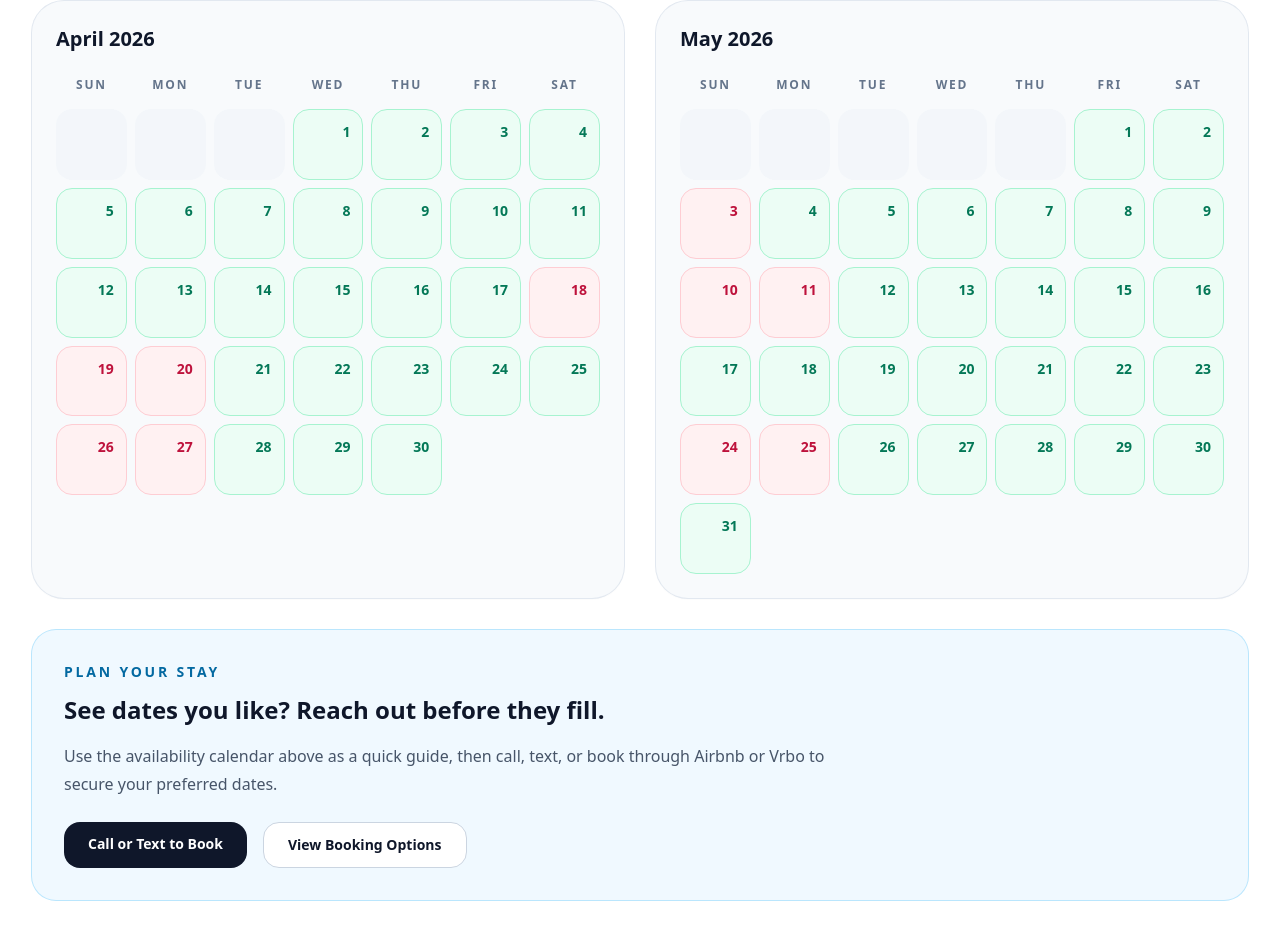
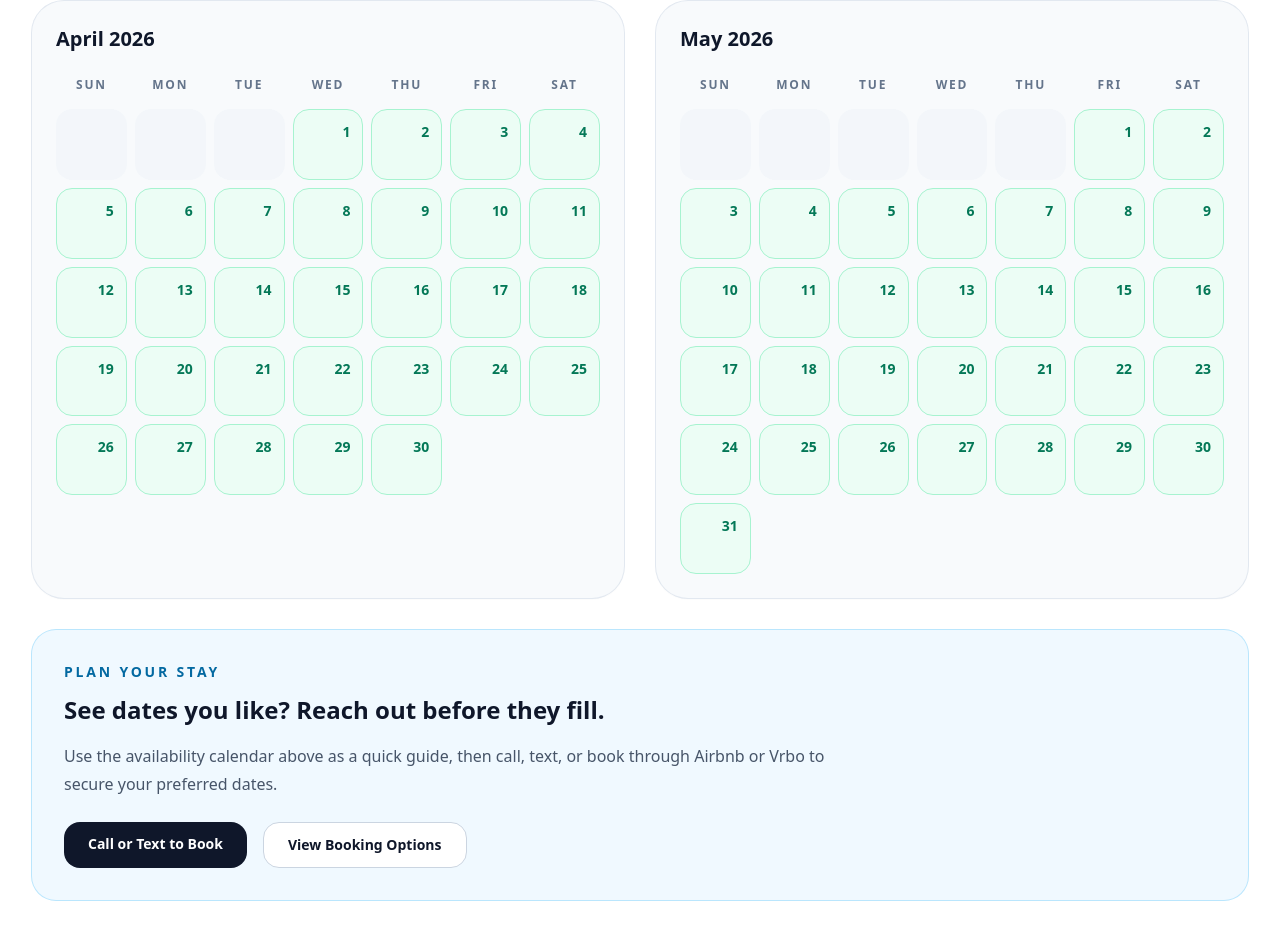
Before and after one commit to GulfLiving/gulf-shores-living, a React (Vite) app: page / in a window 1280 px wide. Shown: the part 1638-2590 px from the top of the page. Built offline with nearby package versions, Linux system fonts and the light colour scheme; no server answers.

Commit message:
Update main.jsx

```diff
--- a/src/main.jsx
+++ b/src/main.jsx
@@ -2,41 +2,18 @@ import React, { useEffect, useState } from 'react';
 import { createRoot } from 'react-dom/client';
 
 function GulfShoresRentalWebsite() {
-  const bookedDates = [
-    '2026-04-18',
-    '2026-04-19',
-    '2026-04-20',
-    '2026-04-26',
-    '2026-04-27',
-    '2026-05-03',
-    '2026-05-10',
-    '2026-05-11',
-    '2026-05-24',
-    '2026-05-25',
-    '2026-06-05',
-    '2026-06-06',
-    '2026-06-07',
-    '2026-06-19',
-    '2026-06-20',
-    '2026-06-21',
-    '2026-07-02',
-    '2026-07-03',
-    '2026-07-04',
-    '2026-07-05',
-    '2026-07-16',
-    '2026-07-17',
-    '2026-07-18',
-    '2026-07-27',
-    '2026-07-28',
-    '2026-08-08',
-    '2026-08-09',
-    '2026-08-10',
-    '2026-08-22',
-    '2026-08-23',
-    '2026-08-29',
-    '2026-08-30'
-  ];
+const [bookedDates, setBookedDates] = useState([]);
 
+useEffect(() => {
+  fetch('/api/calendar')
+    .then((response) => response.json())
+    .then((data) => {
+      setBookedDates(data.bookedDates || []);
+    })
+    .catch(() => {
+      setBookedDates([]);
+    });
+}, []);
   const calendarMonths = [
     { month: 'April 2026', daysInMonth: 30, startDay: 3, monthNumber: 4 },
     { month: 'May 2026', daysInMonth: 31, startDay: 5, monthNumber: 5 },
```
